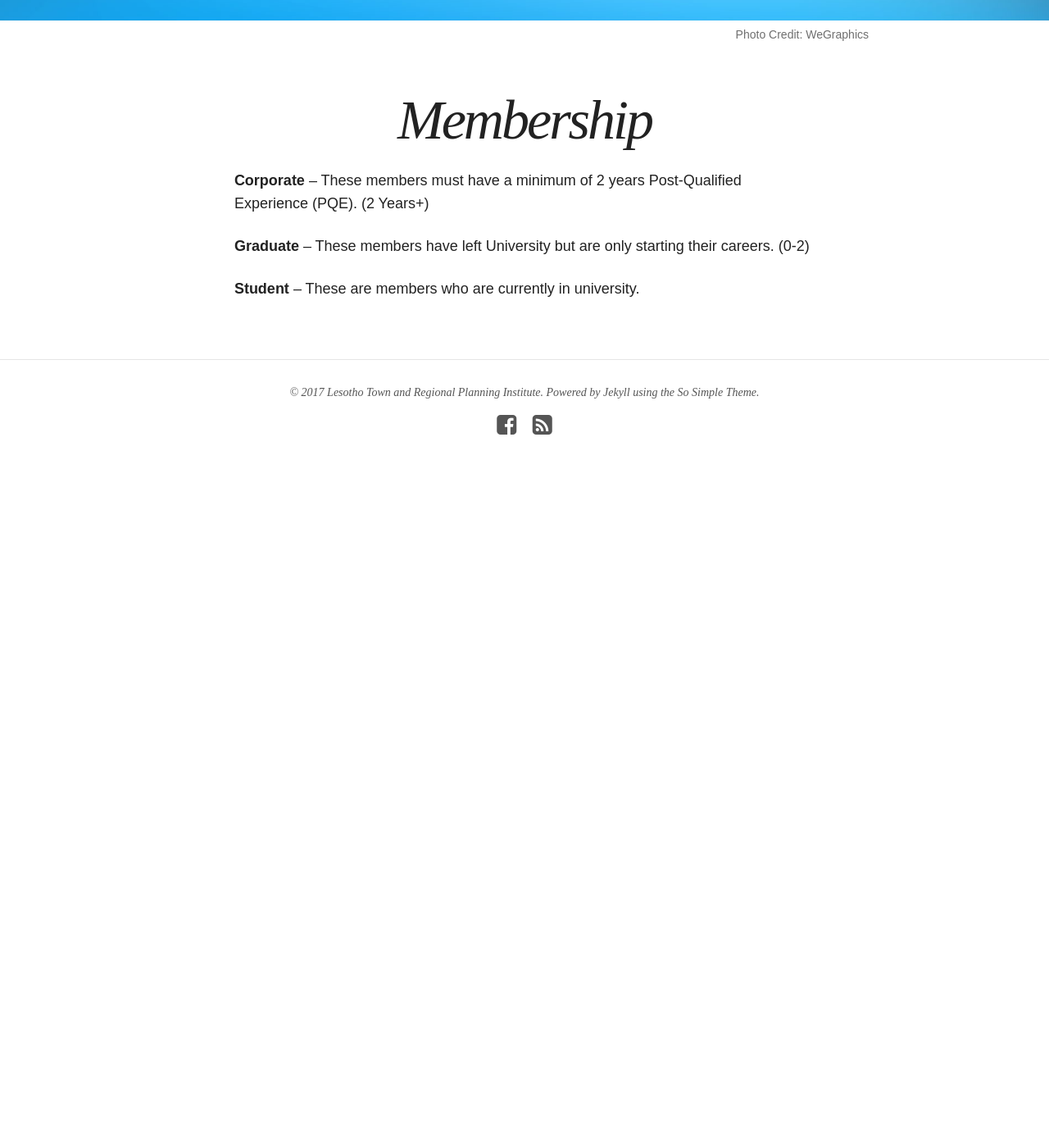
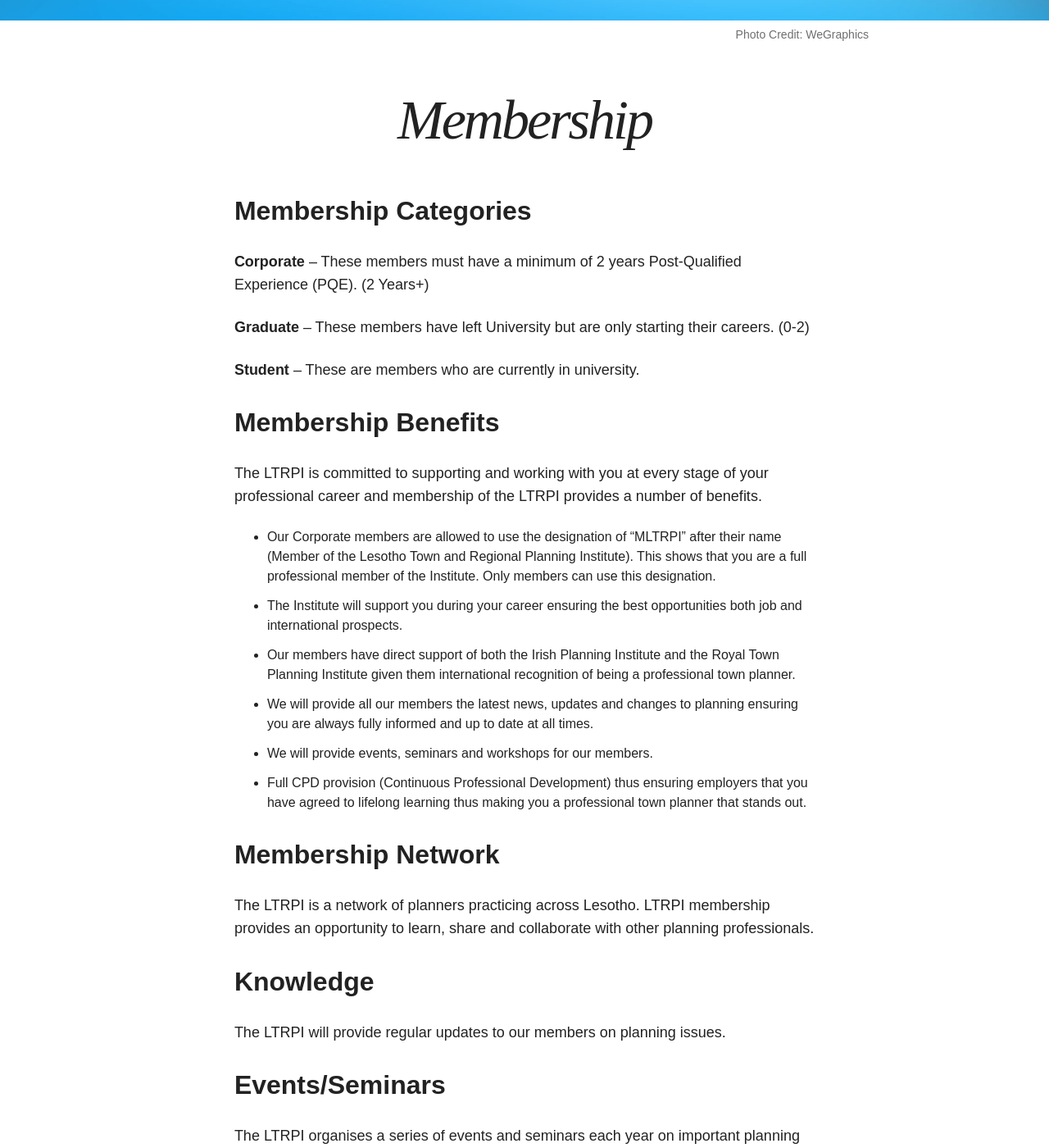
Before and after one commit to MapLesotho/ltrpi.com, a Jekyll site: the page built from membership-categories.md, in a window 1280 px wide and 1400 px high, scrolled down 668 px. Shown: the whole window at 82% size. Built offline with Jekyll 4.4.1, drawn with Linux system fonts in a browser that asks for light colours; nearby versions of some CDN libraries; before the commit the page ends 1298 px from its top, so only the background shows below that; some of the changed text lies outside the part shown.

Commit message:
updated the membership

```diff
--- a/membership-categories.md
+++ b/membership-categories.md
@@ -10,8 +10,41 @@ image:
 published: true
 ---
 
+## Membership Categories
 **Corporate** – These members must have a minimum of 2 years Post-Qualified Experience (PQE).  (2 Years+)
 
 **Graduate** – These members have left University but are only starting their careers. (0-2)
 
 **Student** – These are members who are currently in university.
+
+## Membership Benefits
+
+The LTRPI is committed to supporting and working with you at every stage of your professional career and membership of the LTRPI provides a number of benefits.
+
+-	Our Corporate members are allowed to use the designation of “MLTRPI” after their name (Member of the Lesotho Town and Regional Planning Institute). This shows that you are a full professional member of the Institute. Only members can use this designation.
+-	The Institute will support you during your career ensuring the best opportunities both job and international prospects.
+-	Our members have direct support of both the Irish Planning Institute and the Royal Town Planning Institute given them international recognition of being a professional town planner.
+-	We will provide all our members the latest news, updates and changes to planning ensuring you are always fully informed and up to date at all times.
+-	We will provide events, seminars and workshops for our members.
+-	Full CPD provision (Continuous Professional Development) thus ensuring employers that you have agreed to lifelong learning thus making you a professional town planner that stands out.
+
+## Membership Network
+The LTRPI is a network of planners practicing across Lesotho. LTRPI membership provides an opportunity to learn, share and collaborate with other planning professionals.
+
+## Knowledge
+The LTRPI will provide regular updates to our members on planning issues.
+
+## Events/Seminars
+The LTRPI organises a series of events and seminars each year on important planning issues.
+
+## Promoting Planning
+Membership of the LTRPI is an opportunity to advance planning and promote the profession for the benefit of all. There are opportunities for active involvement in directing the Institute by sitting on the Executive Committee, voting on Institute matters.
+
+## Professional Recognition
+LTRPI membership is recognition of your professional qualifications and knowledge giving you a competitive advantage. Corporate members can use the designated letters MLTRPI.
+
+## International Links
+The LTRPI has close links with the Irish Planning Institute and Royal Town Planning Institute ensuring members have access to knowledge and information from other planning systems on a range of issues.
+
+## How to Join
+Complete an application form and send it to LRTPI.info@gmail.com  For any membership or application queries, contact us.
```
